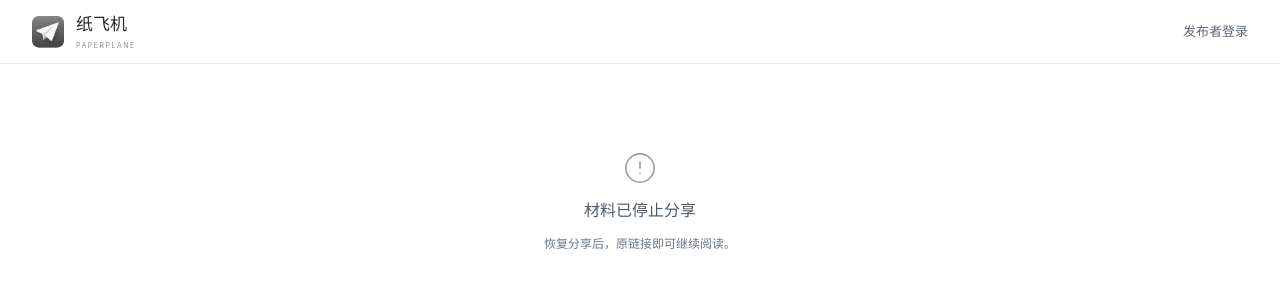
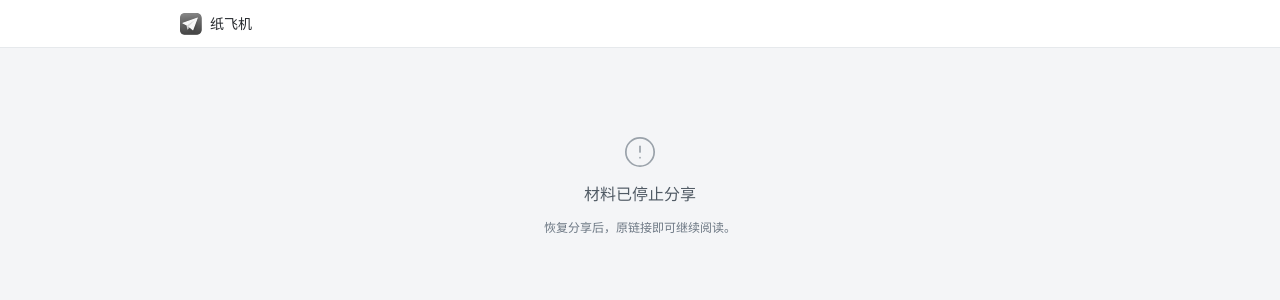
Before and after one commit to ren2019/share-html-slides, a Next.js app in the folder prototypes/reference-layout/: page /read/1 in a window 1280 px wide. Shown: the top 300 px of the page. Built offline with nearby package versions, Linux system fonts and the light colour scheme.

Commit message:
prototype: refine anonymous reading layout and sharing guidance

```diff
--- a/prototypes/reference-layout/src/app/globals.css
+++ b/prototypes/reference-layout/src/app/globals.css
@@ -13,7 +13,28 @@ body{background:#fff}.site-header{height:64px}.header-inner{max-width:none;paddi
 @media(max-width:500px){.header-inner{padding:0 16px}.workspace{padding:20px 16px 80px}.page-intro{margin-bottom:20px}.material-title{font-size:12px}.material-row{min-height:86px}.library-toolbar{gap:12px}}
 
 /* Detail reading page */
-.back-link{display:inline-flex;align-items:center;gap:6px;font-size:13px;color:#5d6773;text-decoration:none}.back-link:hover{color:var(--brand-ink)}.read-workspace{max-width:920px;margin:auto}.read-meta{display:flex;flex-wrap:wrap;gap:8px 18px;font-size:11px;color:#77818c;margin-bottom:18px;font-variant-numeric:tabular-nums}.read-actions{margin-top:22px}.read-missing{display:flex;align-items:center;gap:6px;margin-top:14px}
+.back-link{display:inline-flex;align-items:center;gap:6px;font-size:13px;color:#5d6773;text-decoration:none}.back-link:hover{color:var(--brand-ink)}.read-missing{display:flex;align-items:center;gap:6px;margin-top:14px}
+/* Anonymous reader shell: light fixed bar, centered white content on gray, reading first */
+.reader-shell{background:#f4f5f7}
+.reader-header{position:sticky;top:0;z-index:20;height:48px;background:#fffffff2;backdrop-filter:blur(8px);border-bottom:1px solid #e6e9ec}
+.reader-header-inner{max-width:960px;margin:auto;height:100%;display:flex;align-items:center;justify-content:space-between;gap:12px;padding:0 20px}
+.reader-brand{display:inline-flex;align-items:center;gap:8px;min-height:40px;font-size:14px;font-weight:600;color:#26292d;text-decoration:none}
+.reader-brand .brand-mark{width:22px;height:22px;box-shadow:none}
+.reader-header-actions{display:flex;align-items:center;gap:8px}
+.reader-header-actions .back-link{font-size:12px}
+.reader-main{max-width:960px;margin:auto;padding:28px 20px calc(64px + env(safe-area-inset-bottom))}
+.reader-head{margin-bottom:18px}
+.reader-title{display:block;font-size:25px;font-weight:600;letter-spacing:0;line-height:1.45;color:#22272e;margin:0 0 8px}
+.reader-sub{font-size:12px;color:#77818c;margin:0}
+.material-info{margin-top:16px;border:1px solid #e5e8eb;border-radius:7px;background:#fff;font-size:12px;color:#4d5966}
+.material-info summary{padding:11px 16px;font-weight:500;list-style-position:inside}
+.material-info dl{display:grid;grid-template-columns:max-content 1fr;gap:6px 18px;margin:0;padding:12px 16px;border-top:1px solid #eef1f3;font-variant-numeric:tabular-nums}
+.material-info dt{color:#8d97a1}.material-info dd{margin:0}
+.reader-footer{margin-top:32px;padding-top:16px;border-top:1px solid #e5e8eb;display:flex;justify-content:center;gap:22px;font-size:12px}
+.reader-footer a{color:#5d6773;text-decoration:none}
+.reader-footer a:hover{color:var(--brand-ink);text-decoration:underline;text-underline-offset:3px}
+.article section{scroll-margin-top:64px}
+@media(max-width:500px){.reader-header-inner{padding:0 12px}.reader-header-actions{gap:4px}.reader-header-actions button{min-height:40px}.reader-back{min-width:40px;min-height:40px;justify-content:center}.reader-back span{display:none}.reader-main{padding:18px 12px calc(56px + env(safe-area-inset-bottom))}.reader-title{font-size:19px}.reader-head{margin-bottom:14px}.reader-footer{flex-wrap:wrap;gap:10px 18px}}
 
 /* Stacked rows: keep revision, status and both dates visible below 860px */
 @media(max-width:860px){.list-heading{display:none}.material-row{grid-template-columns:minmax(0,1fr) auto;min-height:0;padding:14px 16px}.material-row .status,.material-row .date,.material-row .rev{display:none}.row-meta{display:grid;grid-template-columns:repeat(3,max-content);justify-content:start;gap:3px 22px;font-size:10px;color:#69727c;margin-top:8px;line-height:1.6;font-variant-numeric:tabular-nums}.row-meta b{font-weight:400;color:#9aa2ab;margin-right:6px}}
--- a/prototypes/reference-layout/src/app/read/[id]/page.tsx
+++ b/prototypes/reference-layout/src/app/read/[id]/page.tsx
@@ -24,9 +24,9 @@ export default function ReadPage(){
  useEffect(()=>{if(!toast)return;const t=setTimeout(()=>setToast(''),3200);return()=>clearTimeout(t)},[toast]);
  const retry=()=>{failOnce.current=false;setLoad('loading');setTimeout(()=>setLoad('ready'),450)};
  const status:ReadStatusKind|null=load!=='ready'?load:!item?'missing':item.stopped?'stopped':null;
- return <div className="shell">
- <header className="site-header"><div className="header-inner"><Link href="/" className="brand" aria-label="纸飞机"><OrigamiMark/><span>纸飞机<small>PAPERPLANE</small></span></Link><ReadHeaderActions item={item} canRead={!status} loggedIn={auth.loggedIn} onShare={setShare} onDownload={()=>setDl(true)}/></div></header>
- <main className="workspace read-workspace">
+ return <div className="shell reader-shell">
+ <header className="reader-header"><div className="reader-header-inner"><Link href="/" className="reader-brand" aria-label="纸飞机首页"><OrigamiMark/><span>纸飞机</span></Link><ReadHeaderActions item={item} canRead={!status} loggedIn={auth.loggedIn} onShare={setShare} onDownload={()=>setDl(true)}/></div></header>
+ <main className="reader-main">
  {status?<ReadStatus kind={status} onRetry={retry} loggedIn={auth.loggedIn}/>
  :item&&<ReadContent item={item} items={items} missing={upload&&stage==='missing'} loggedIn={auth.loggedIn}/>}
  </main>
--- a/prototypes/reference-layout/src/components/read-body.tsx
+++ b/prototypes/reference-layout/src/components/read-body.tsx
@@ -1,7 +1,7 @@
 'use client';
 import { useEffect, useState } from 'react';
 import Link from 'next/link';
-import { ArrowLeft, ArrowUpRight, ChevronLeft, ChevronRight, CircleAlert, FileCode2 } from 'lucide-react';
+import { ArrowUpRight, ChevronLeft, ChevronRight, CircleAlert, FileCode2 } from 'lucide-react';
 import { Button } from '@/components/ui/button';
 import { deckFor, articleFor, embedHtml } from '@/lib/library';
 import type { Material, Related } from '@/lib/library';
@@ -19,10 +19,19 @@ function RelatedBlock({rel,items}:{rel:Related;items:Material[]}){
 
 export function ReadContent({item,items,missing,loggedIn}:{item:Material;items:Material[];missing:boolean;loggedIn:boolean}){
  return <>
- <div className="read-meta"><span>材料 #{item.id} / {item.kind}</span><span>r{item.revision}</span><span>{item.file}</span><span>首次上传 {item.created}</span><span>最后更新 {item.updated}</span></div>
+ <header className="reader-head"><h1 className="reader-title">{item.title}</h1><p className="reader-sub">由 演示发布者 分享 · 更新于 {item.updated}</p></header>
  <ReadBody item={item} items={items}/>
  {missing&&<p className="missing-label read-missing"><CircleAlert size={14}/>关联内容未补齐，预览不完整。</p>}
- <div className="read-actions">{loggedIn&&<Link href="/" className="back-link"><ArrowLeft size={14}/>返回材料库</Link>}{!item.download&&<span className="dl-off">发布者已关闭下载。</span>}</div>
+ <details className="material-info"><summary>材料信息</summary><dl>
+ <dt>材料编号</dt><dd>材料 #{item.id}</dd>
+ <dt>类型</dt><dd>{item.kind}</dd>
+ <dt>文件名</dt><dd>{item.file}</dd>
+ <dt>当前版本</dt><dd>r{item.revision}</dd>
+ <dt>首次上传</dt><dd>{item.created}</dd>
+ <dt>最后更新</dt><dd>{item.updated}</dd>
+ </dl></details>
+ {!item.download&&<p className="dl-off">发布者已关闭下载。</p>}
+ <footer className="reader-footer">{loggedIn?<Link href="/">返回材料库</Link>:<Link href="/login">使用纸飞机发布内容</Link>}<Link href="/">了解纸飞机</Link></footer>
  </>;
 }
 
--- a/prototypes/reference-layout/src/components/read-status.tsx
+++ b/prototypes/reference-layout/src/components/read-status.tsx
@@ -15,5 +15,8 @@ export function ReadStatus({kind,onRetry,loggedIn}:{kind:ReadStatusKind;onRetry:
 }
 
 export function ReadHeaderActions({item,canRead,loggedIn,onShare,onDownload}:{item:Material|undefined;canRead:boolean;loggedIn:boolean;onShare:(m:Material)=>void;onDownload:()=>void}){
- return <div className="header-actions">{item&&canRead&&<><Button variant="outline" size="sm" onClick={()=>onShare(item)}><Link2 size={14}/>分享</Button>{item.download&&<Button variant="outline" size="sm" onClick={onDownload}><Download size={14}/>下载</Button>}</>}{loggedIn?<Link href="/" className="back-link"><ArrowLeft size={15}/>返回材料库</Link>:<Link href="/login" className="back-link">发布者登录</Link>}</div>;
+ return <div className="reader-header-actions">
+ {loggedIn&&<Link href="/" className="back-link reader-back" aria-label="返回材料库"><ArrowLeft size={15}/><span>返回材料库</span></Link>}
+ {item&&canRead&&<>{item.download&&<Button variant="outline" size="sm" onClick={onDownload}><Download size={14}/>下载</Button>}<Button size="sm" className="brand-button" onClick={()=>onShare(item)}><Link2 size={14}/>分享</Button></>}
+ </div>;
 }
--- a/prototypes/reference-layout/src/components/share-dialog.tsx
+++ b/prototypes/reference-layout/src/components/share-dialog.tsx
@@ -7,6 +7,7 @@ import { Textarea } from '@/components/ui/textarea';
 import type { Material } from '@/lib/library';
 
 export function ShareDialog({item,onClose,onFallback}:{item:Material;onClose:()=>void;onFallback:(m:string)=>void}){
- const [text,setText]=useState(`给你分享《${item.title}》\nhttps://paperplane.example/read/${item.id}`),[copied,setCopied]=useState(false);
- return <Dialog open onOpenChange={v=>{if(!v)onClose()}}><DialogContent className="share-dialog"><DialogHeader><DialogTitle>分享这份材料</DialogTitle><DialogDescription>复制文字和链接，粘贴到微信或其他聊天中。</DialogDescription></DialogHeader><div className="share-material"><FileCode2 size={24}/><strong>{item.title}</strong></div><label className="field-label" htmlFor="share-text">分享文案 <span>可以修改</span></label><Textarea id="share-text" value={text} onChange={e=>{setText(e.target.value);setCopied(false)}}/><p className="fixture-label">演示链接使用 .example，不能实际对外阅读。</p><Button className="brand-button" onClick={async()=>{try{await navigator.clipboard.writeText(text);setCopied(true)}catch{onFallback('请长按或选中文字，手动复制')}}}>{copied?<Check/>:<Copy/>}{copied?'已复制':'复制文案与链接'}</Button></DialogContent></Dialog>
+ const [text,setText]=useState(`给你分享《${item.title}》\nhttps://paperplane.example/read/${item.id}`),[copied,setCopied]=useState(false),[failed,setFailed]=useState(false);
+ const copy=async()=>{try{await navigator.clipboard.writeText(text);setCopied(true);setFailed(false)}catch{setFailed(true);onFallback('自动复制失败，请手动复制文案')}};
+ return <Dialog open onOpenChange={v=>{if(!v)onClose()}}><DialogContent className="share-dialog"><DialogHeader><DialogTitle>分享这份材料</DialogTitle><DialogDescription>复制文字和链接，粘贴到微信或其他聊天中。</DialogDescription></DialogHeader><div className="share-material"><FileCode2 size={24}/><strong>{item.title}</strong></div><label className="field-label" htmlFor="share-text">分享文案 <span>可以修改</span></label><Textarea id="share-text" value={text} onChange={e=>{setText(e.target.value);setCopied(false);setFailed(false)}}/><p className="fixture-label">在微信中打开阅读页时：点窗口右上角「···」即可转发给朋友或分享到群聊，也可以复制上方文案粘贴发送。</p>{failed?<p className="fixture-label">自动复制失败：请长按或全选上方文案，手动复制完整文字。</p>:<p className="fixture-label">演示链接使用 .example，不能实际对外阅读。</p>}<Button className="brand-button" onClick={copy}>{copied?<Check/>:<Copy/>}{copied?'已复制':'复制文案与链接'}</Button></DialogContent></Dialog>
 }
```
Also changed, not shown: 1 other file (tests, documents, lock files or other folders).
